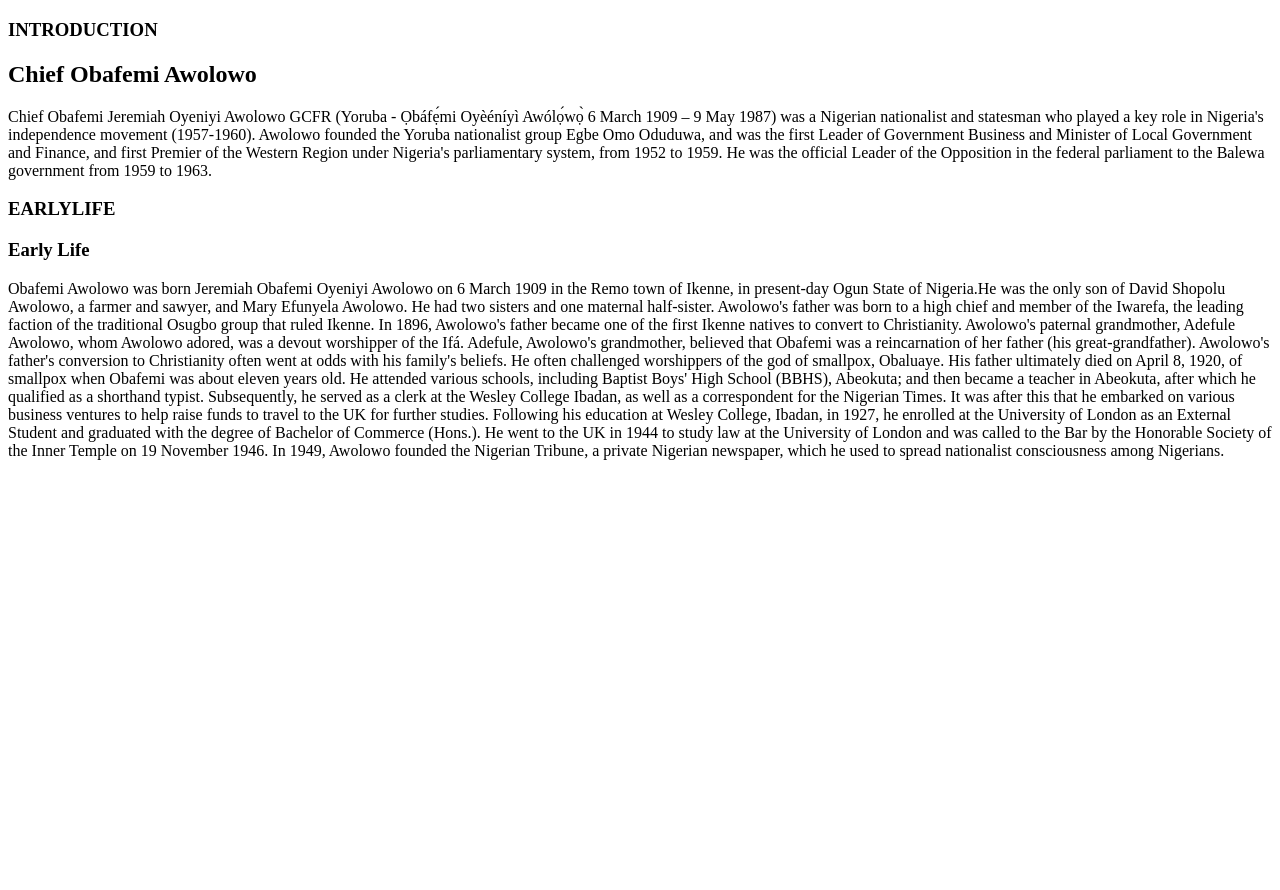
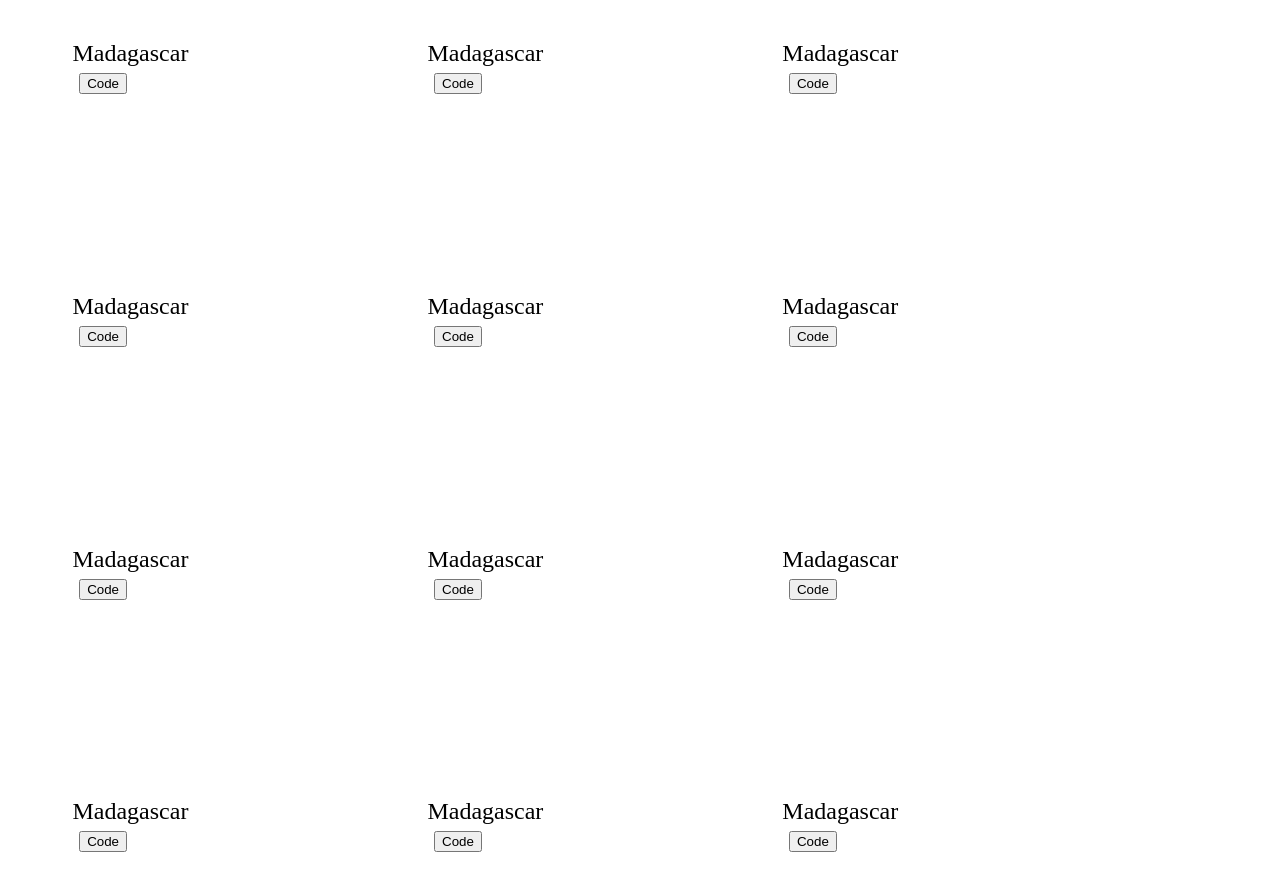
Before and after one commit to laresamdeola/ReactPractise, a React (Create React App) app: page / in a window 1280 px wide. Shown: the top 890 px of the page. Before the commit the page ends 800 px from the top, so only its background shows below. Built offline with nearby package versions, Linux system fonts and the light colour scheme.

Commit message:
Update 5 files -HoverCSS Library - External CSS

```diff
--- a/src/index.js
+++ b/src/index.js
@@ -1,8 +1,8 @@
 import React from "react";
 import { createRoot } from "react-dom/client";
-import { Biography } from "./reactbyprojects/Chapter 1/ProfilePage2";
+import { HoverCSS } from "./reactbyprojects/Chapter 2/HoverCSS";
 
 const rootElement = document.getElementById("root");
 const root = createRoot(rootElement);
 
-root.render(<Biography />);
+root.render(<HoverCSS />);
--- a/src/reactbyprojects/Chapter 1/ProfilePage2.jsx
+++ b/src/reactbyprojects/Chapter 1/ProfilePage2.jsx
@@ -53,8 +53,8 @@ const Biography = () => {
         return (
             <section>
                 <div>
+                    <h1>{name}</h1>
                     <h3>{Introduction.name.toUpperCase()}</h3>
-                   <h1>{name}</h1>
                     <p>{summary}</p>
                 </div>
             </section>
@@ -65,8 +65,7 @@ const Biography = () => {
         return (
             <section>
                 <div>
-                    <h3>{EarlyLife.name.toUpperCase()}</h3>
-                    <h3>{earlyLife}</h3>
+                    <h3>{earlyLife.toUpperCase()}</h3>
                     <p>{earlyLifeContent}</p>
                 </div>
             </section>
--- /dev/null
+++ b/src/reactbyprojects/Chapter 2/HoverCSS.jsx
@@ -0,0 +1,111 @@
+// Procedures for HoverCSS II
+// Animation Library for different Hover Effects.
+// 1. Search Bar for entering text
+// 2. Fields of text
+// 3. Each Text Auto Updates from the Search Bar Entry
+// 4. Each Hover Style Animation updates with each dynamic Entry
+// 5. Button to reveal the CSS Code
+// 6. Functionality to copy this CSS Code.
+
+// Procedures for HoverCSS II - done.
+// 1. Fields of Static Text
+// 2. Ccreate the different hover styles
+// 3. Button to reveal CSS Code
+// 4. Functionality to copy this code
+
+// External CSS - done
+// Inline CSS - Smaller Version of the HoverCSS Library
+// Internal/Object CSS - Medium Sized Version of the HoverCSS Library
+
+import React from "react";
+import "./hovercss.css";
+
+const HoverCSS = () => {
+    const name = "Madagascar";
+    //let cssCode;
+    const Texts = () => {
+
+        const showHoverStyle = (code) => {
+            return (alert(code));
+        }
+
+        return (
+            <div>
+                <ul className="list-elements">
+                    <li className="hover-color">{name} <br/>
+                        <button onClick={() => showHoverStyle(`.hover-color:hover {
+    color: red;
+}`)}> Code </button>
+                    </li>
+
+                    <li className="hover-shadow">{name} <br />
+                        <button onClick={() => showHoverStyle(`.hover-shadow:hover {
+    text-shadow: 2px 2px red;
+}`)}>Code</button>
+                    </li>
+
+                    <li className="hover-letter-spacing">{name}<br />
+                        <button onClick={() => showHoverStyle(`.hover-letter-spacing:hover {
+    letter-spacing: 2px;
+}`)}>Code</button></li>
+
+                    <br />
+
+                    <li className="hover-slant">{name} <br />
+                        <button onClick={() => showHoverStyle(`.hover-slant:hover {
+    font-style: italic;
+}`)}>Code</button></li>
+
+                    <li className="hover-uppercase">{name} <br />
+                        <button onClick={() => showHoverStyle(`.hover-uppercase:hover {
+    text-transform: uppercase;
+}`)}>Code</button></li>
+
+                    <li className="hover-lowercase">{name} <br />
+                        <button onClick={() => showHoverStyle(`.hover-lowercase:hover {
+    text-transform: lowercase;
+}`)}>Code</button></li>
+
+                    <br />
+
+                    <li className="hover-capitalize">{name} <br />
+                        <button onClick={() => showHoverStyle(`.hover-capitalize:hover {
+    text-transform: capitalize;
+}`)}>Code</button></li>
+
+                    <li className="hover-translate">{name} <br />
+                        <button onClick={() => showHoverStyle(`.hover-translate:hover {
+    transform: translate(20px, 0px);
+}`)}>Code</button></li>
+
+                    <li className="hover-rotate">{name} <br />
+                        <button onClick={() => showHoverStyle(`.hover-rotate:hover {
+    transform: rotate(2deg);
+}`)}>Code</button></li>
+
+                    <br />
+
+                    <li className="hover-text-medium">{name} <br />
+                        <button onClick={() => showHoverStyle(`.hover-text-medium:hover {
+    font-size: 12px;
+}`)}>Code</button></li>
+
+                    <li className="hover-text-large">{name} <br />
+                        <button onClick={() => showHoverStyle(`.hover-text-large:hover {
+    font-size: 24px;
+}`)}>Code</button></li>
+
+                    <li className="hover-text-extra-large">{name} <br />
+                        <button onClick={() => showHoverStyle(`.hover-text-extra-large:hover {
+    font-size: 36px;
+}`)}>Code</button></li>
+                </ul>
+
+            </div>
+        );
+    }
+
+    return <Texts />;
+}
+
+export { HoverCSS };
--- /dev/null
+++ b/src/reactbyprojects/Chapter 2/hovercss.css
@@ -0,0 +1,71 @@
+/* Color Change */
+.hover-color:hover {
+    color: red;
+}
+
+/* Text Shadow */
+.hover-shadow:hover {
+    text-shadow: 2px 2px red;
+}
+
+/* Letter Spacing */
+.hover-letter-spacing:hover {
+    letter-spacing: 2px;
+}
+
+/* Text Slant */
+.hover-slant:hover {
+    font-style: italic;
+}
+
+/* Text UpperCase */
+.hover-uppercase:hover {
+    text-transform: uppercase;
+}
+
+/* Text LowerCase */
+.hover-lowercase:hover {
+    text-transform: lowercase;
+}
+
+/* Text Capital Case */
+.hover-capitalize:hover {
+    text-transform: capitalize;
+}
+
+/* Text Translate */
+.hover-translate:hover {
+    transform: translate(20px, 0px);
+}
+
+/* Text Rotate */
+.hover-rotate:hover {
+    transform: rotate(2deg);
+}
+
+/* Text Size Medium */
+.hover-text-medium:hover {
+    font-size: 12px;
+}
+
+/* Text Size Large */
+.hover-text-large:hover {
+    font-size: 24px;
+}
+
+/* Text Size Extra Large */
+.hover-text-extra-large:hover {
+    font-size: 36px;
+}
+
+.list-elements li {
+    text-align: center;
+    display: inline-block;
+    width: 5%;
+    height: 20px;
+    font-size: 24px;
+    padding-right: 20%;
+    padding-bottom: 15%;
+    /*border: 2px solid black;*/
+    margin: 2%;
+}
```
Also changed, not shown: src/reactbyprojects/reactbyprojects.txt.
